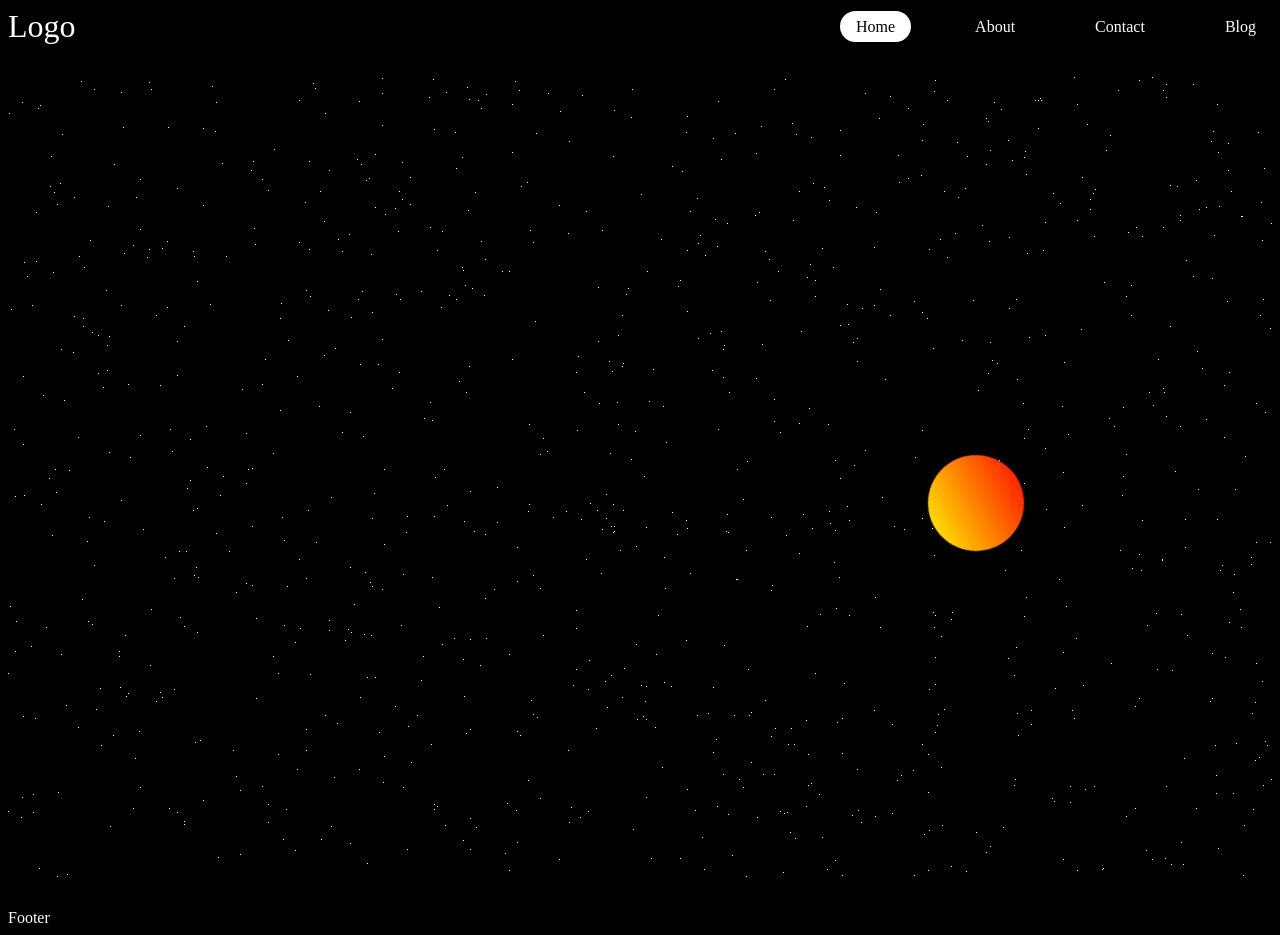
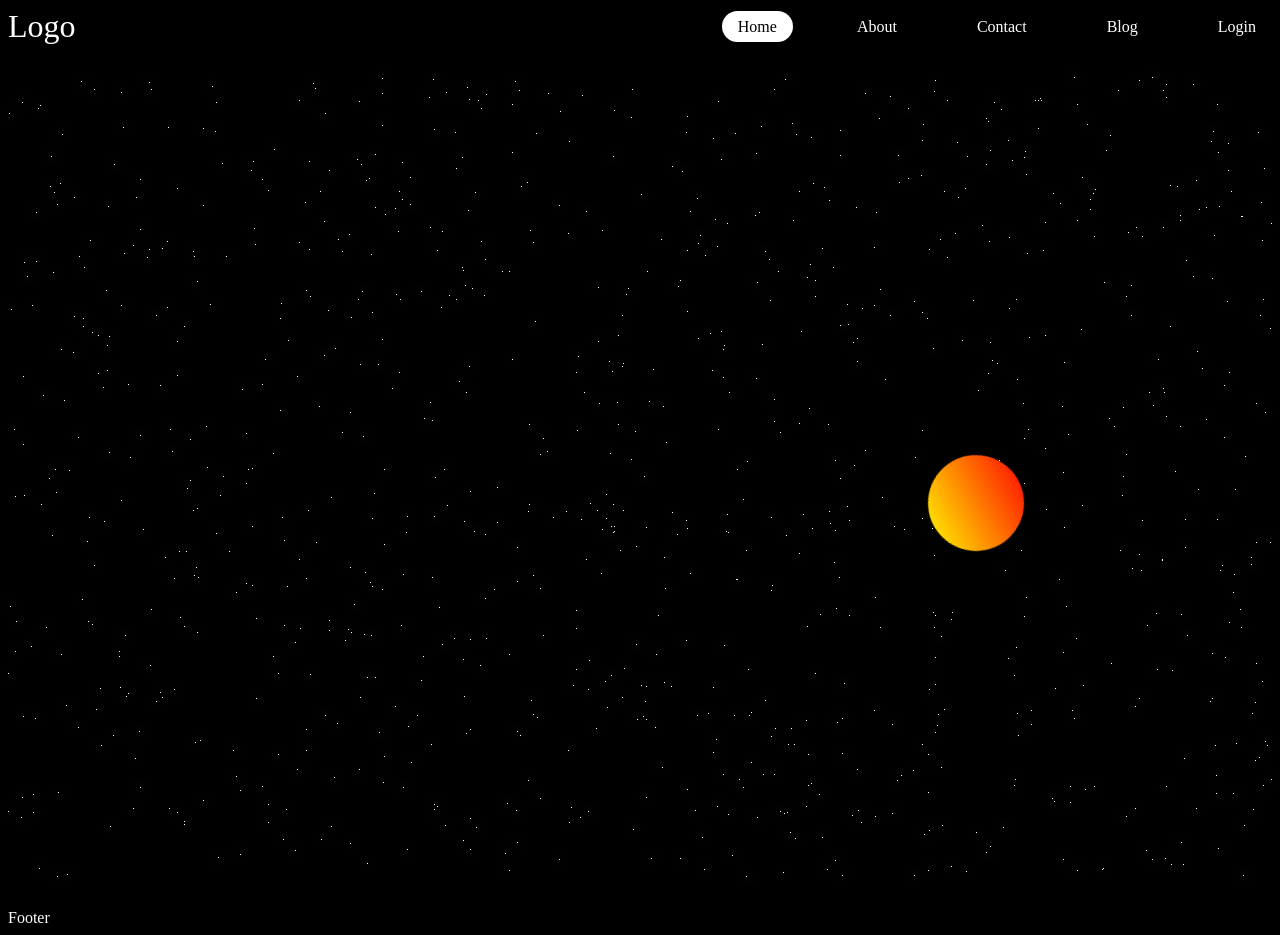
Before and after one commit to Ankitsaini406/next-challenges, a Next.js app: page / in a window 1280 px wide. Built offline with nearby package versions, Linux system fonts and the light colour scheme.

Commit message:
"NavLinks"

```diff
--- a/src/components/navbar/Links.tsx
+++ b/src/components/navbar/Links.tsx
@@ -1,8 +1,6 @@
-"use client";
 
-import Link from "next/link";
-import { usePathname } from "next/navigation";
 import style from "./navbar.module.css";
+import NavLinks from "./NavLinks";
 
 const Links = () => {
   const links = [
@@ -24,23 +22,22 @@ const Links = () => {
     },
   ];
 
-  const pathName = usePathname();
+  const session = false;
+  const isAdmin = false;
 
   return (
     <>
       {links.map((link) => {
-        return (
-          <Link
-            className={`${style.navLink} ${
-              pathName === link.path && style.active
-            }`}
-            key={link.title}
-            href={link.path}
-          >
-            {link.title}
-          </Link>
-        );
+        return <NavLinks key={link.title} items={link} />;
       })}
+      {session ? (
+        <>
+          {isAdmin && <NavLinks items={{ title: "Admin", path: "/admin" }} />}
+          <button className={style.logutBtn}>Logout</button>
+        </>
+      ) : (
+        <NavLinks items={{ title: "Login", path: "/login" }} />
+      )}
     </>
   );
 };
--- /dev/null
+++ b/src/components/navbar/NavLinks.tsx
@@ -0,0 +1,25 @@
+"use client";
+
+import Link from "next/link";
+import { usePathname } from "next/navigation";
+import style from "./navbar.module.css";
+
+
+const NavLinks = ({items} : {items : any}) => {
+
+    const pathName = usePathname();
+
+    return(
+        <Link
+            className={`${style.navLink} ${
+              pathName === items.path && style.active
+            }`}
+            key={items.title}
+            href={items.path}
+          >
+            {items.title}
+          </Link>
+    )
+}
+
+export default NavLinks;
--- a/src/components/navbar/navbar.module.css
+++ b/src/components/navbar/navbar.module.css
@@ -6,6 +6,7 @@
 
 .subnav {
     display: flex;
+    align-items: center;
     gap: 3rem;
 }
 
@@ -18,3 +19,10 @@
     color: black;
     border-radius: 25px;
 }
+
+.logutBtn{
+    padding: 0.4rem 1rem;
+    background-color: white;
+    color: black;
+    cursor: pointer;
+}
```
Also changed, not shown: src/app/admin/page.tsx (added, +7 -0 lines).
